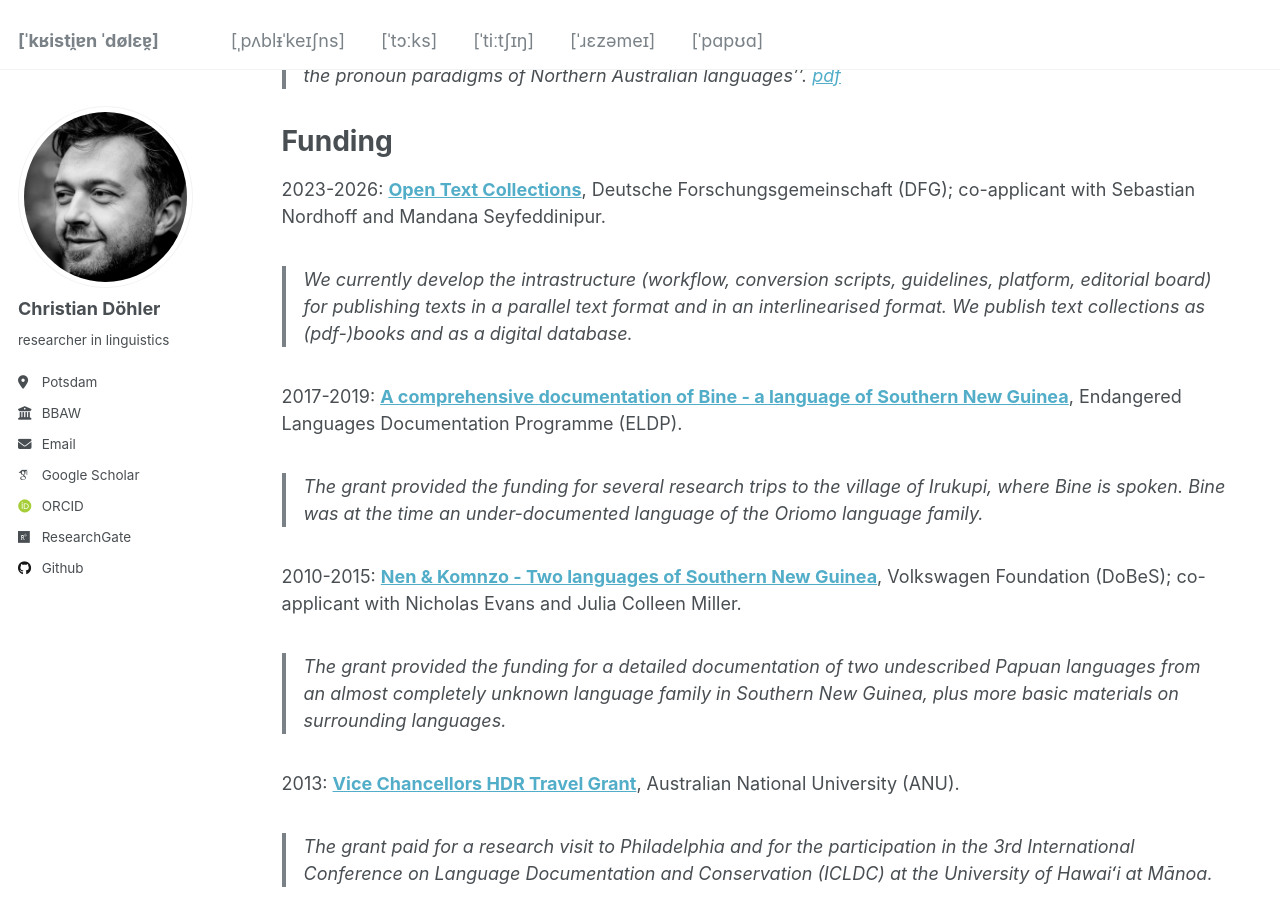
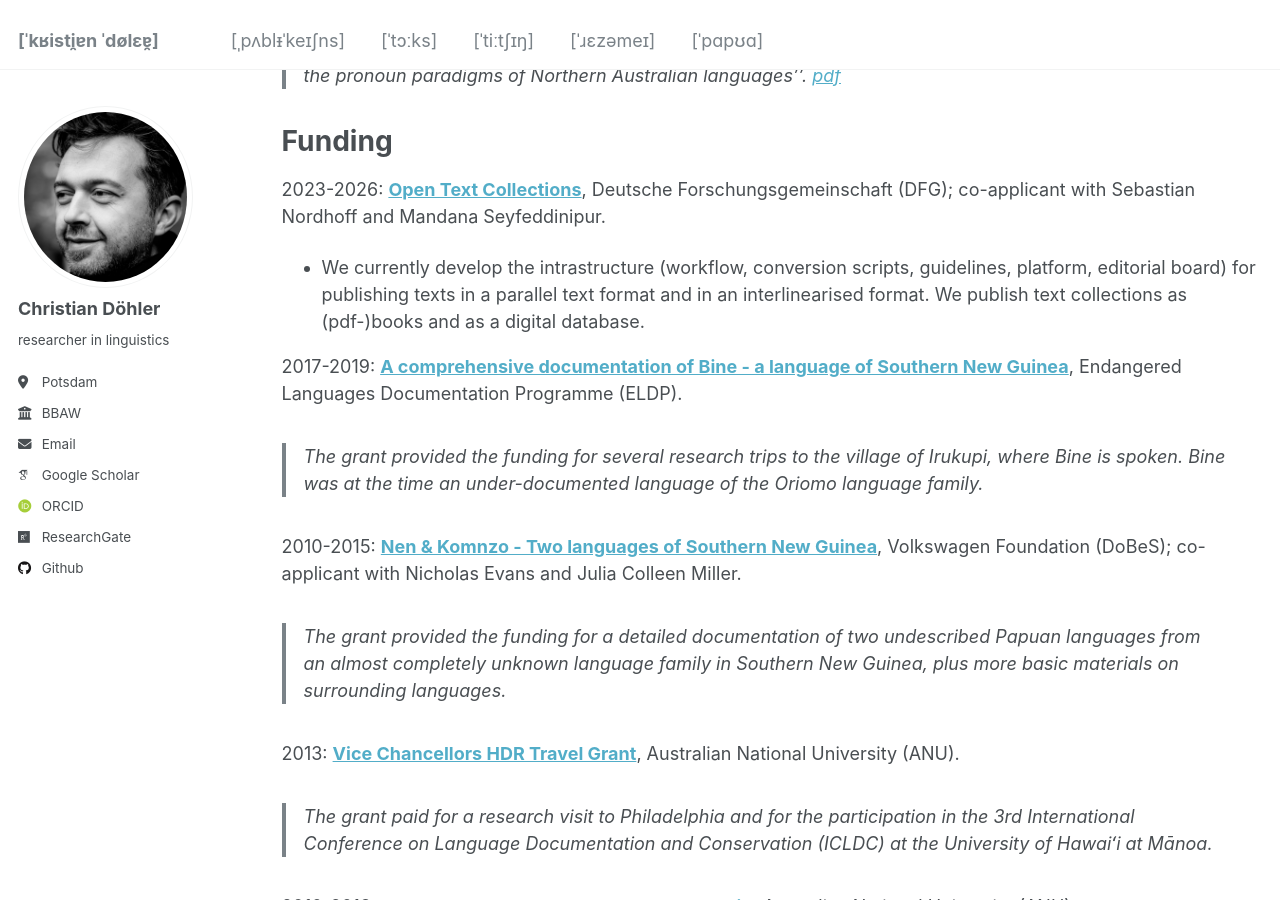
Before and after one commit to chrdoe/chrdoe.github.io, a Jekyll site: the page built from _pages/cv.md, in a window 1280 px wide and 900 px high, scrolled down 2448 px. Built offline with Jekyll 4.4.1, drawn with Linux system fonts in a browser that asks for light colours; some web fonts are replaced.

Commit message:
Update cv.md

```diff
--- a/_pages/cv.md
+++ b/_pages/cv.md
@@ -63,7 +63,7 @@ Funding
 ====
 
 2023-2026: **[Open Text Collections](https://www.bbaw.de/forschung/open-text-collections)**, Deutsche Forschungsgemeinschaft (DFG); co-applicant with Sebastian Nordhoff and Mandana Seyfeddinipur.
-> We currently develop the intrastructure (workflow, conversion scripts, guidelines, platform, editorial board) for publishing texts in a parallel text format and in an interlinearised format. We publish text collections as (pdf-)books and as a digital database.
+- We currently develop the intrastructure (workflow, conversion scripts, guidelines, platform, editorial board) for publishing texts in a parallel text format and in an interlinearised format. We publish text collections as (pdf-)books and as a digital database.
 
 2017-2019: **[A comprehensive documentation of Bine - a language of Southern New Guinea](https://www.elararchive.org/dk0471)**, Endangered Languages Documentation Programme (ELDP).
 > The grant provided the funding for several research trips to the village of Irukupi, where Bine is spoken. Bine was at the time an under-documented language of the Oriomo language family.
```
